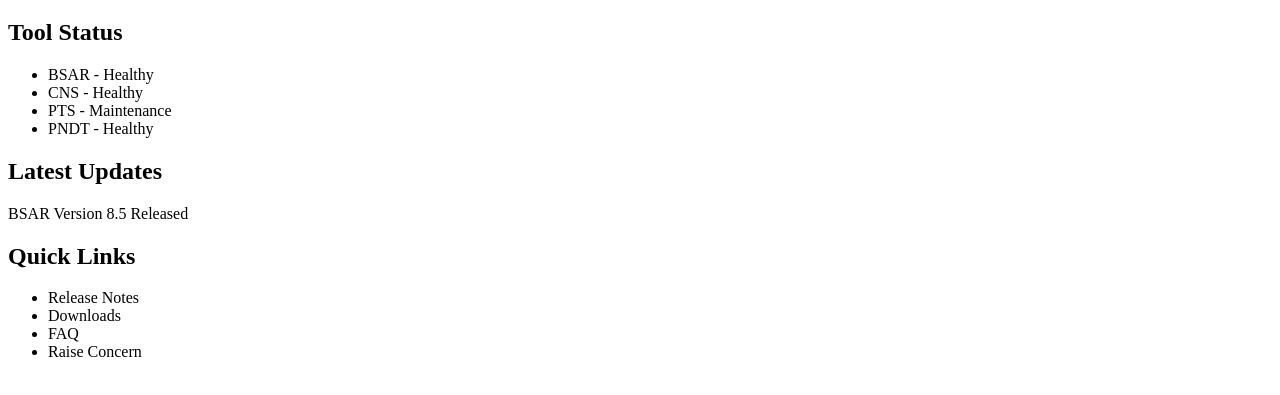
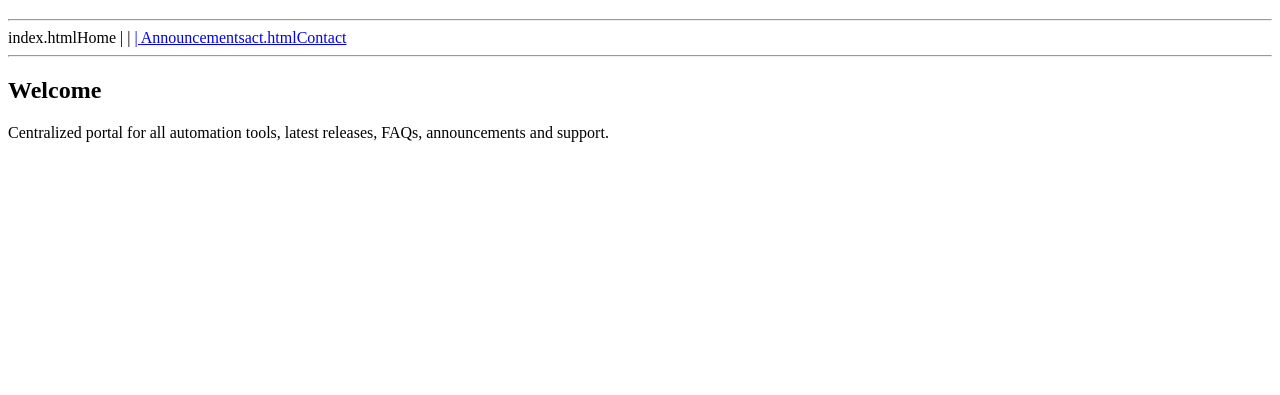
Before and after one commit to mehdisayed-uhc/automation_development, a plain HTML site: page index.html in a window 1280 px wide. Shown: the part 61-456 px from the top of the page. Drawn offline with Linux system fonts and the light colour scheme.

Commit message:
Update index.html

```diff
--- a/index.html
+++ b/index.html
@@ -1,34 +1,30 @@
 <!DOCTYPE html>
 <html>
 <head>
-<title>Automation Development</title>
+    <title>Automation Development</title>
 </head>
 
 <body>
 
 <h1>Automation Development Portal</h1>
 
-<h2>Tool Status</h2>
+<hr>
 
-<ul>
-<li>BSAR - Healthy</li>
-<li>CNS - Healthy</li>
-<li>PTS - Maintenance</li>
-<li>PNDT - Healthy</li>
-</ul>
+index.htmlHome</a> |
+<a hrefatus.htmlTool Status</a> |
+<a href="releasesases</a> |
+<a hrefds.htmlDownloads</a> |
+<a href="AQ</a> |
+<a href="announcements.html">Announcementsact.htmlContact</a>
 
-<h2>Latest Updates</h2>
+<hr>
 
-<p>BSAR Version 8.5 Released</p>
+<h2>Welcome</h2>
 
-<h2>Quick Links</h2>
-
-<ul>
-<li>Release Notes</li>
-<li>Downloads</li>
-<li>FAQ</li>
-<li>Raise Concern</li>
-</ul>
+<p>
+Centralized portal for all automation tools,
+latest releases, FAQs, announcements and support.
+</p>
 
 </body>
 </html>
```
